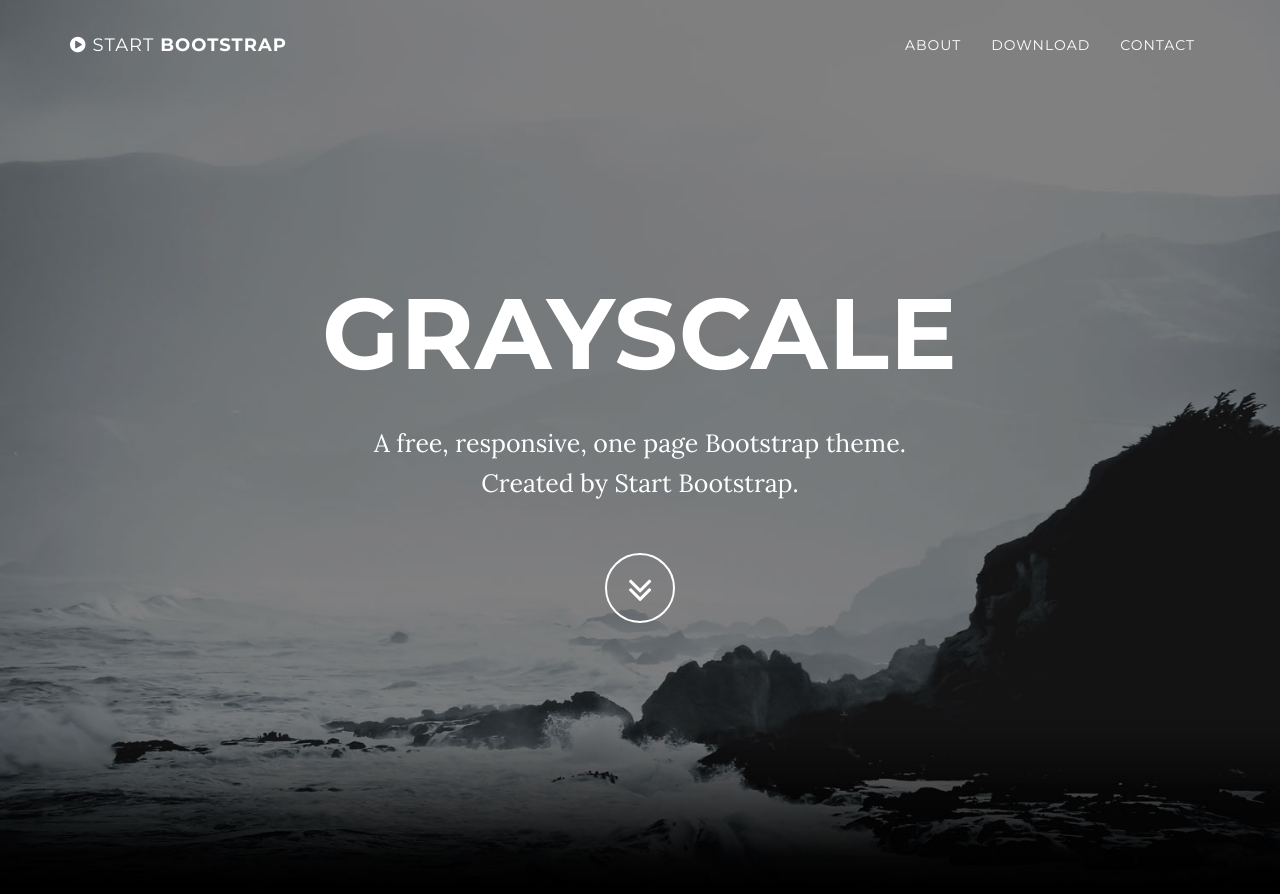
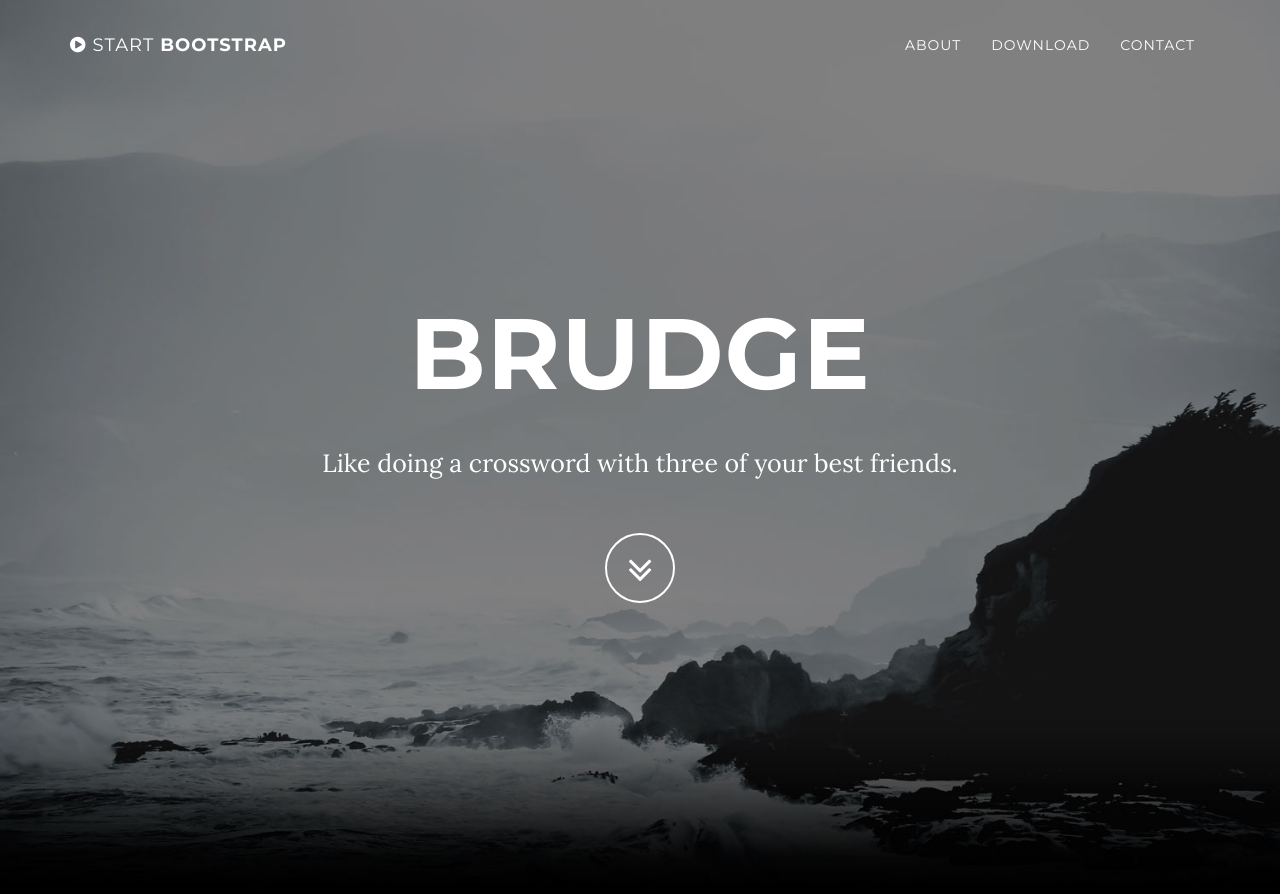
Before and after one commit to the-ted/brudge, a Jekyll site: the page built from index.html, in a window 1280 px wide and 900 px high. Shown: the top 894 px of the window. Built offline with Jekyll 4.4.1, drawn with Linux system fonts in a browser that asks for light colours; some of the changed text lies outside the part shown.

Commit message:
Updated some content.

```diff
--- a/_includes/header.html
+++ b/_includes/header.html
@@ -4,8 +4,8 @@
             <div class="container">
                 <div class="row">
                     <div class="col-md-8 col-md-offset-2">
-                        <h1 class="brand-heading">Grayscale</h1>
-                        <p class="intro-text">A free, responsive, one page Bootstrap theme.<br>Created by Start Bootstrap.</p>
+                        <h1 class="brand-heading">Brudge</h1>
+                        <p class="intro-text">Like doing a crossword with three of your best friends.</p>
                         <a href="#about" class="btn btn-circle page-scroll">
                             <i class="fa fa-angle-double-down animated"></i>
                         </a>
--- a/_layouts/default.html
+++ b/_layouts/default.html
@@ -5,7 +5,6 @@
     {% include nav.html %}
     {% include header.html %}
     {% include about.html %}
-    {% include download.html %}
     {% include contact.html %}
     {% include map.html %}
     {% include footer.html %}
```
